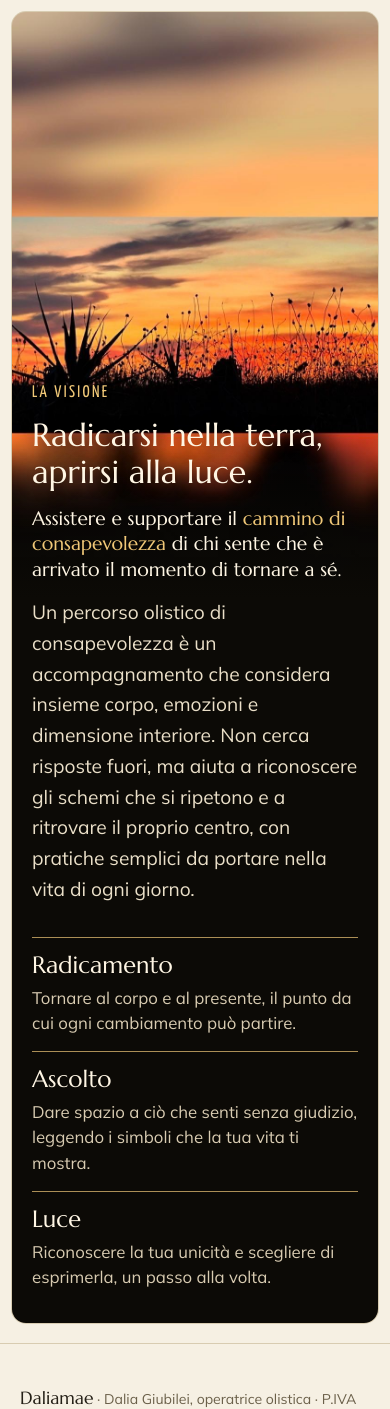
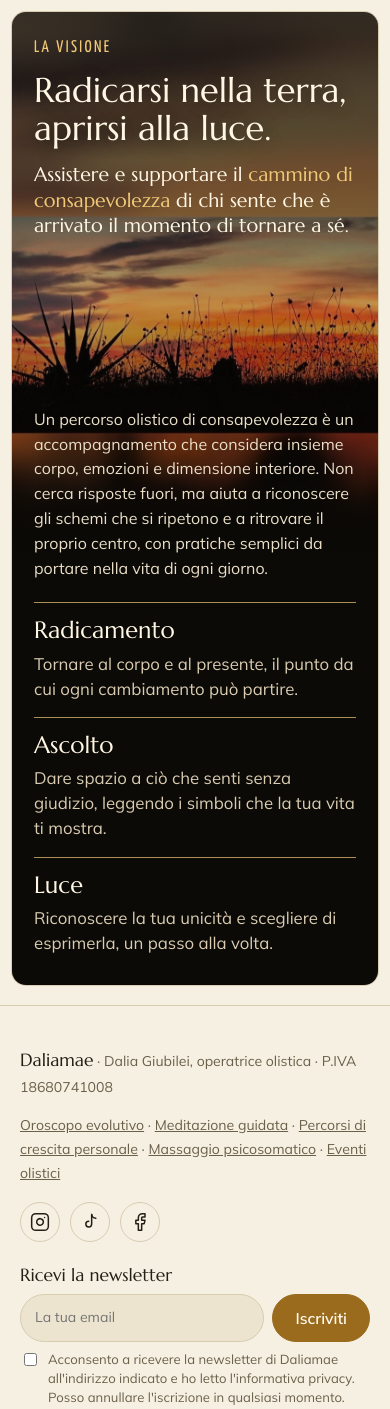
Before and after one commit to daliagiubilei-dot/mio-sito, a Flask app: page /la-visione in a window 390 px wide. Shown: the part 65-1474 px from the top of the page. Run offline with Flask 3, Linux system fonts and the light colour scheme; data comes from the database, SQL or seed files in the repository.

Commit message:
La Visione (telefono): titolo e testo in apertura sulla foto, impaginazione rivista
Co-Authored-By: Claude Opus 5.5 <noreply@anthropic.com>
Claude-Session: https://claude.ai/code/session_01CbzdLyBepgsHLGizKFreqm

```diff
--- a/static/css/style.css
+++ b/static/css/style.css
@@ -115,8 +115,14 @@ header.nav.open .menu-btn span:nth-child(3){transform:translateY(-6px) rotate(-4
 .vis-content .note{color:#bfe6f3;background:rgba(15,40,50,.75);border-color:#6fb3c9}
 @media (max-width:860px){.vis-principles{grid-template-columns:1fr;gap:16px}}
 @media (max-width:600px){.vis-hero{padding:12px 12px 20px}
-  .vis-panel{min-height:0;background:linear-gradient(180deg,rgba(12,10,6,0) 0,rgba(12,10,6,0) calc((100vw - 24px)*1.15),#0c0a06 calc((100vw - 24px)*1.6)),url("../img/vision-bg-mobile.jpg") center top/100% auto no-repeat #0c0a06}
-  .vis-content{padding-top:calc((100vw - 24px)*1.02)}}
+  .vis-panel{min-height:0;align-items:flex-start;background:
+    linear-gradient(180deg,rgba(12,10,6,.78) 0,rgba(12,10,6,.55) calc((100vw - 24px)*.55),rgba(12,10,6,.25) calc((100vw - 24px)*.8),rgba(12,10,6,.55) calc((100vw - 24px)*1.15),#0c0a06 calc((100vw - 24px)*1.5)),
+    url("../img/vision-bg-mobile.jpg") center top/100% auto no-repeat #0c0a06}
+  .vis-content{padding:28px 22px 30px;gap:14px}
+  .vis-content h1{font-size:2.15rem;line-height:1.12}
+  .vis-content .big{font-size:1.22rem}
+  .vis-content .answer{font-size:1rem;line-height:1.55;margin-top:calc((100vw - 24px)*.42)}
+  .vis-principles{margin-top:8px}}
 
 /* home tiles */
 .tiles{display:grid;grid-template-columns:repeat(4,minmax(0,1fr));gap:1px;background:var(--line);border:1px solid var(--line)}
```
